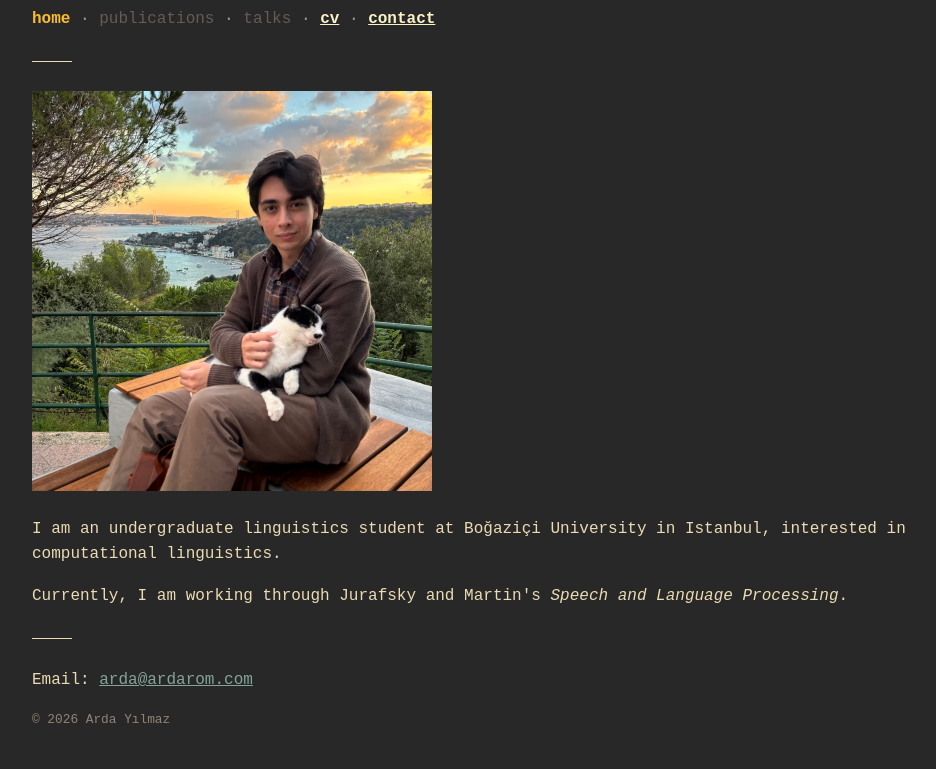
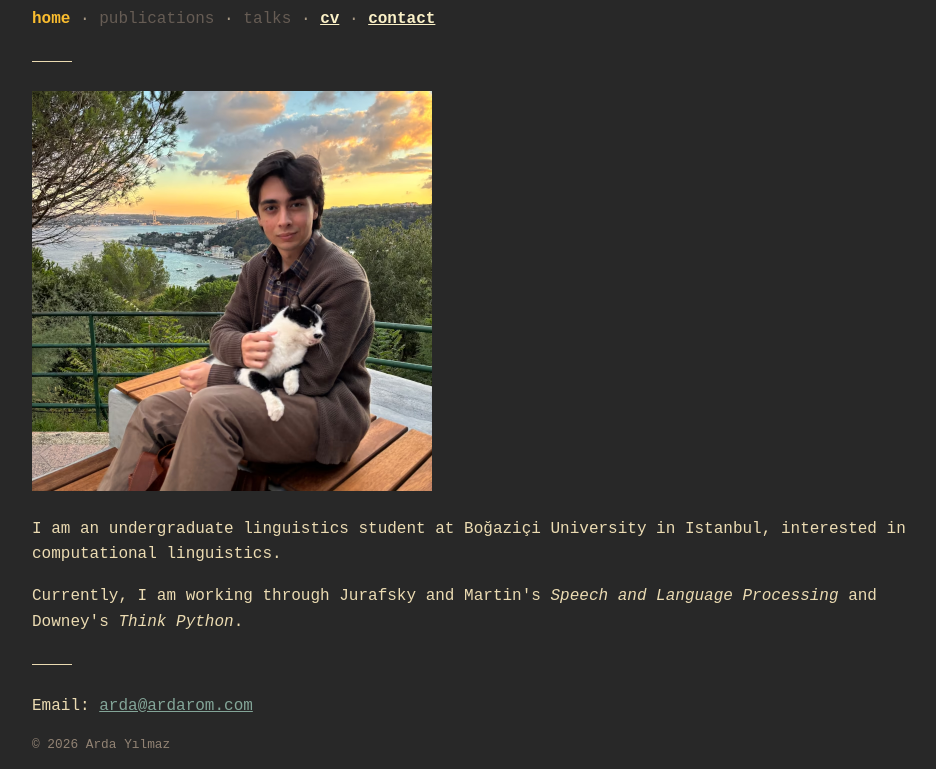
Before and after one commit to ardarom/ardarom.com, a plain HTML site: page index.html in a window 1280 px wide. Shown: the part 87-856 px from the top of the page, without its empty margins (158-1094 px from the left). Before the commit the page ends 830 px from the top, so only its background shows below. Drawn offline with Linux system fonts and the light colour scheme; a web font is replaced by a local one.

Commit message:
Add current reading to homepage bio

```diff
--- a/index.html
+++ b/index.html
@@ -18,7 +18,7 @@
 			<hr>
 			<img src="/assets/images/arda-yilmaz.avif" alt="Arda Yılmaz" width="400" height="400">
 			<p>I am an undergraduate linguistics student at Boğaziçi University in Istanbul, interested in computational linguistics.</p>
-			<p>Currently, I am working through Jurafsky and Martin's <i>Speech and Language Processing</i>.</p>
+			<p>Currently, I am working through Jurafsky and Martin's <i>Speech and Language Processing</i> and Downey's <i>Think Python</i>.</p>
 			<hr>
 			<p>Email: <a href="mailto:arda@ardarom.com">arda@ardarom.com</a></p>
 			<footer>
```
